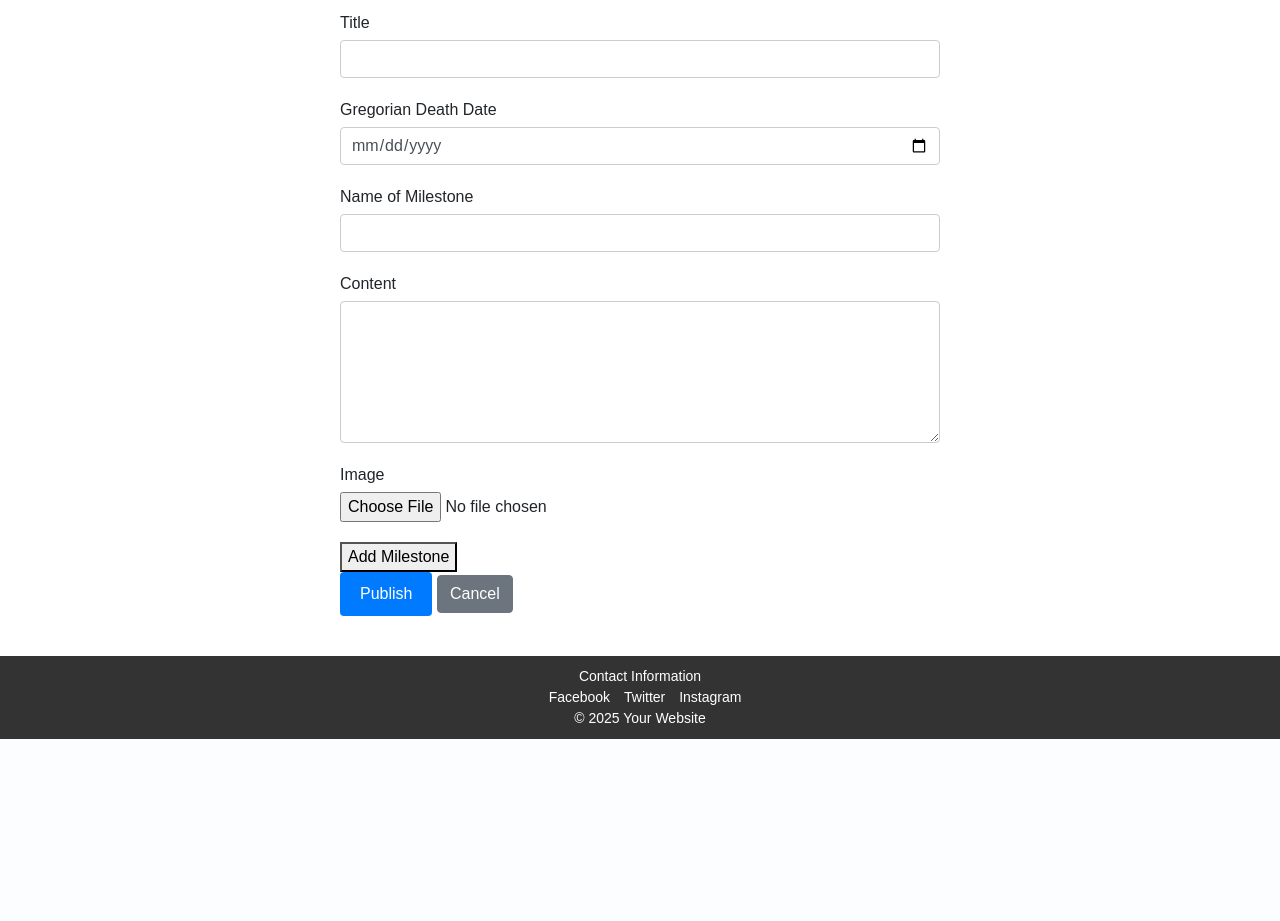
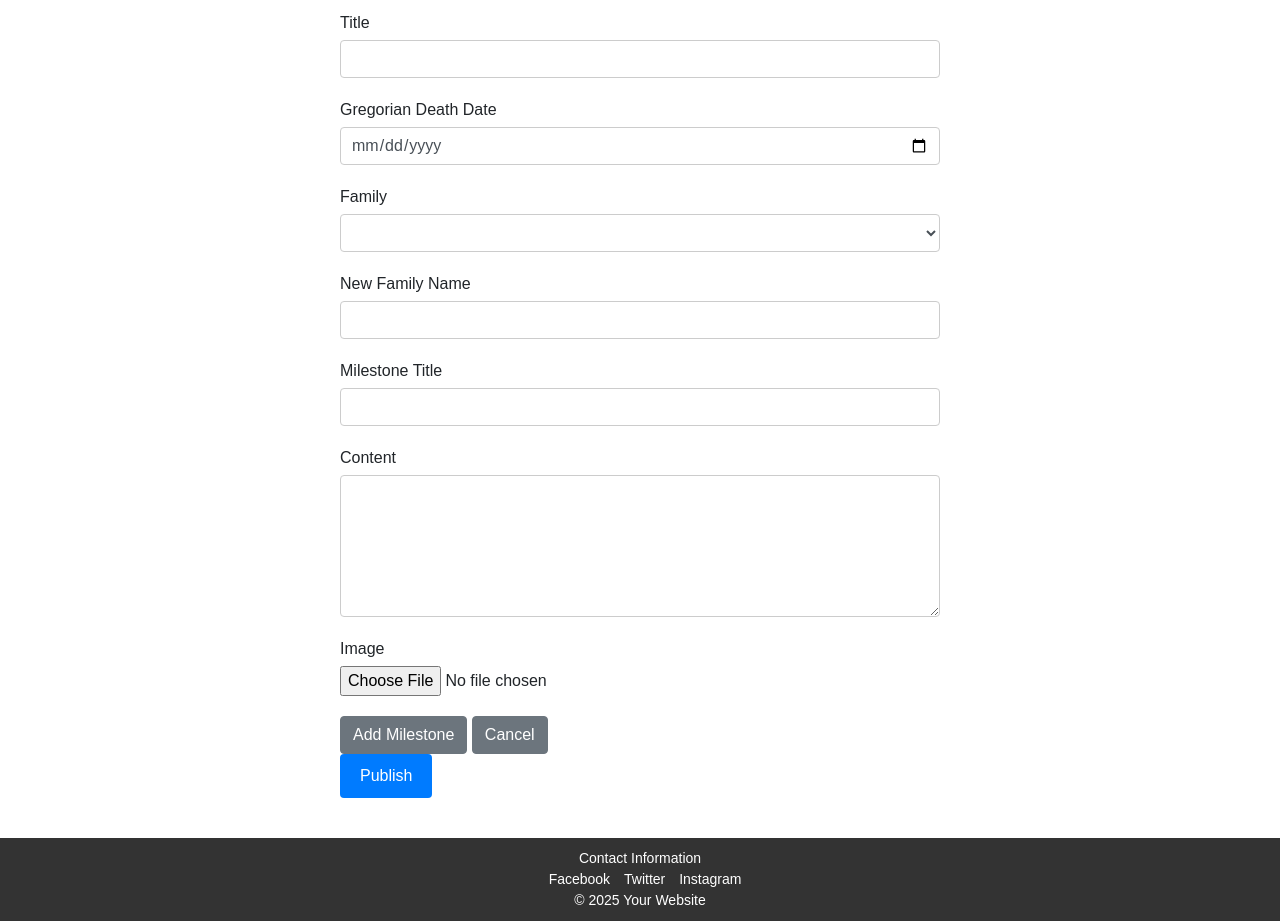
Before and after one commit to yaronb/yizkor_flask, a Flask app: template app/main/templates/edit_article.html in a window 1280 px wide. Shown: the part 160-1081 px from the top of the page. Before the commit the page ends 899 px from the top, so only its background shows below. Run offline with Flask 3, Linux system fonts and the light colour scheme; the template is opened without the code that fills it: values that come from a table or form of the project are taken from there, others are empty; some libraries are stand-ins or nearby versions.

Commit message:
cleaned article

```diff
--- a/app/main/templates/edit_article.html
+++ b/app/main/templates/edit_article.html
@@ -14,10 +14,19 @@
         {{ form.gregorian_death_date.label }}
         {{ form.gregorian_death_date(class="form-control") }}
     </div>
+    <div class="form-group">
+        {{ form.family_id.label }}
+        {{ form.family_id(class="form-control") }}
+    </div>
+    <div class="form-group">
+        {{ form.new_family_name.label }}
+        {{ form.new_family_name(class="form-control") }}
+    </div>
     <div id="milestones">
+        <!-- Existing milestones will be displayed here -->
         {% for milestone in form.milestones %}
         <div class="form-group">
-            {{ milestone.title.label }}
+            <label>Milestone Title</label>
             {{ milestone.title(class="form-control") }}
         </div>
         <div class="form-group">
@@ -30,31 +39,10 @@
         </div>
         {% endfor %}
     </div>
-    <button type="button" onclick="addMilestone()">Add Milestone</button>
+    <button type="button" class="btn btn-secondary" onclick="addMilestone()">Add Milestone</button>
+    <button type="button" class="btn btn-secondary" onclick="window.history.back()">Cancel</button>
     <div class="form-group">
         {{ form.submit(class="btn btn-primary") }}
-        <a href="{{ url_for('main.article', post_id=post.id) }}" class="btn btn-secondary">Cancel</a> <!-- Add Cancel button -->
     </div>
 </form>
-
-<script>
-function addMilestone() {
-    var container = document.getElementById("milestones");
-    var num = container.children.length / 3; // Number of milestones currently
-    var newMilestone = `
-        <div class="form-group">
-            <label for="milestones-${num}-title">Name of Milestone</label>
-            <input type="text" name="milestones-${num}-title" id="milestones-${num}-title" class="form-control" required>
-        </div>
-        <div class="form-group">
-            <label for="milestones-${num}-content">Content</label>
-            <textarea name="milestones-${num}-content" id="milestones-${num}-content" class="form-control" rows="5" required></textarea>
-        </div>
-        <div class="form-group">
-            <label for="milestones-${num}-image">Image</label>
-            <input type="file" name="milestones-${num}-image" id="milestones-${num}-image" class="form-control-file">
-        </div>`;
-    container.insertAdjacentHTML('beforeend', newMilestone);
-}
-</script>
 {% endblock %}
--- a/app/static/js/script.js
+++ b/app/static/js/script.js
@@ -10,3 +10,22 @@ window.onclick = function(event) {
         }
     }
 }
+
+function addMilestone() {
+    var container = document.getElementById("milestones");
+    var num = container.children.length / 3; // Number of milestones currently
+    var newMilestone = `
+        <div class="form-group">
+            <label for="milestones-${num}-title">Milestone Title</label>
+            <input type="text" name="milestones-${num}-title" id="milestones-${num}-title" class="form-control" required>
+        </div>
+        <div class="form-group">
+            <label for="milestones-${num}-content">Content</label>
+            <textarea name="milestones-${num}-content" id="milestones-${num}-content" class="form-control" rows="5" required></textarea>
+        </div>
+        <div class="form-group">
+            <label for="milestones-${num}-image">Image</label>
+            <input type="file" name="milestones-${num}-image" id="milestones-${num}-image" class="form-control-file">
+        </div>`;
+    container.insertAdjacentHTML('beforeend', newMilestone);
+}
```
Also changed, not shown: app/main/routes.py (+29 -15 lines), app/main/templates/article.html (+5 -4 lines), app/static/images/GmaPapaWedding.jpg (added), app/static/images/NisimTomb.png (added), app/static/images/Nisim_Tzubara.png (added), app/static/images/gma.jpg (added), instance/app.db.
